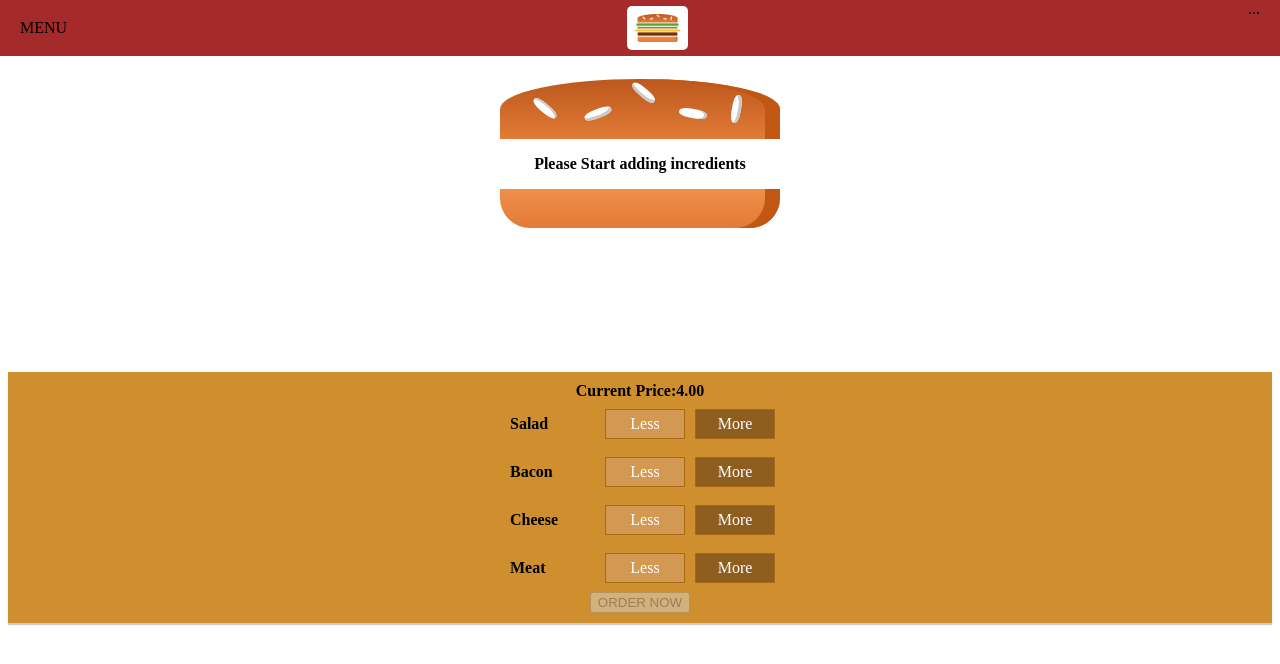
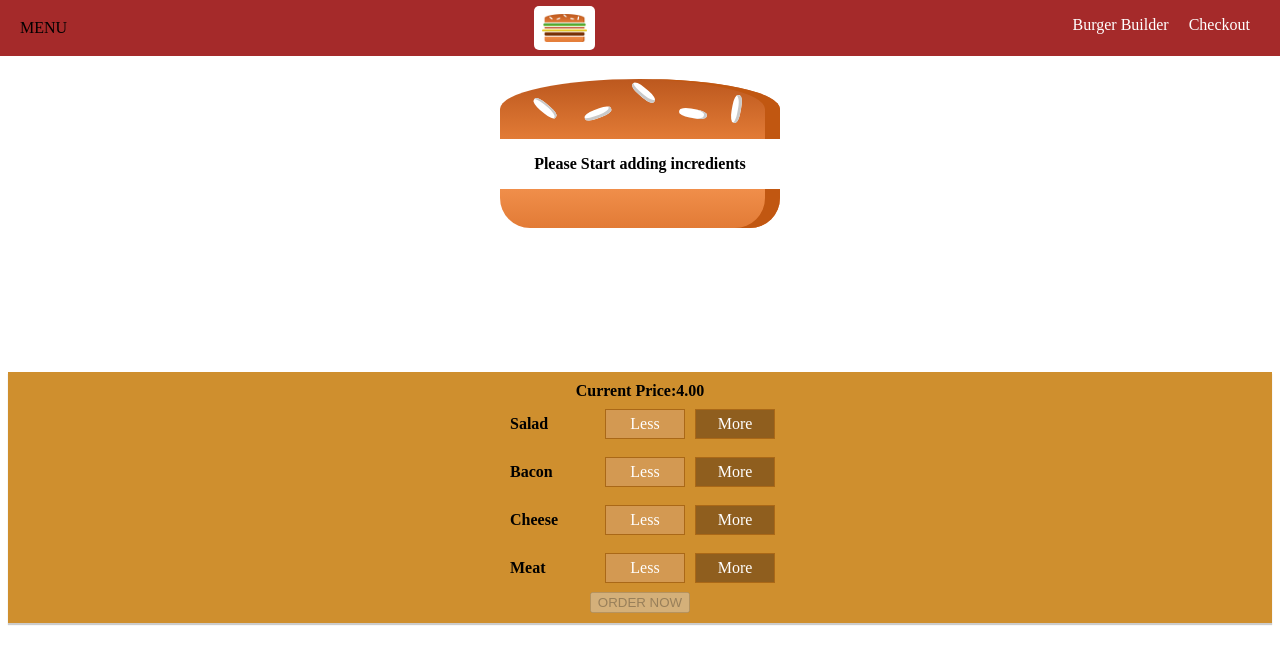
Before and after one commit to amjadsam/majorproject, a React (Create React App) app: page / in a window 1280 px wide. Shown: the top 664 px of the page. Built offline with nearby package versions, Linux system fonts and the light colour scheme.

Commit message:
modified

```diff
--- /dev/null
+++ b/src/components/navigation/NavigationItems/NavigationItem/NavigationItem.css
@@ -0,0 +1,17 @@
+.NavigationItem
+{
+    margin:0;
+    box-sizing:border-box;
+    display:flex;
+    height: 100%;
+    align-items:center;
+}
+.NavigationItem a{
+    color:white;
+    text-decoration:none;
+    height: 100%;
+    padding: 16px 10px;
+    border-bottom:4px solid transparent;
+    box-sizing:border-box;
+    display:block;
+}
--- /dev/null
+++ b/src/components/navigation/NavigationItems/NavigationItem/NavigationItem.js
@@ -0,0 +1,10 @@
+import React from "react";
+import "./NavigationItem.css";
+export default function NavigationItem(props)
+{
+    return(
+        <div>
+            <li className="NavigationItem"><a href={props.link} className={props.active?"active" :null}>{props.children}</a></li>
+        </div>
+    );
+}
--- /dev/null
+++ b/src/components/navigation/NavigationItems/NavigationItems.css
@@ -0,0 +1,9 @@
+.NavigationItems
+{
+    margin:0;
+    padding:0;
+    list-style:none;
+    display:flex;
+    align-items:center;
+    height:100%;
+}
--- /dev/null
+++ b/src/components/navigation/NavigationItems/NavigationItems.js
@@ -0,0 +1,14 @@
+import React from "react";
+import "./NavigationItems.css";
+import NavigationItem from "./NavigationItem/NavigationItem";
+export default function NavigationItems()
+{
+    return(
+        <div>
+         <ul className="NavigationItems">
+        <NavigationItem link="/" active >Burger Builder</NavigationItem>
+        <NavigationItem link="/" >Checkout</NavigationItem>
+        </ul>
+        </div>
+    );
+}
--- a/src/components/navigation/toolbar/toolbar.js
+++ b/src/components/navigation/toolbar/toolbar.js
@@ -1,6 +1,7 @@
 import React from "react";
 import "./toolbar.css";
 import Logo from "./../../../components/Logo/Logo";
+import NavigationItems from "./../NavigationItems/NavigationItems";
 export default function Toolbar()
 {
     return(
@@ -8,7 +9,7 @@
             <div>MENU</div>
             <Logo/>
             <nav>
-                ...
+                <NavigationItems/>
             </nav>
         </header>
     );
```
